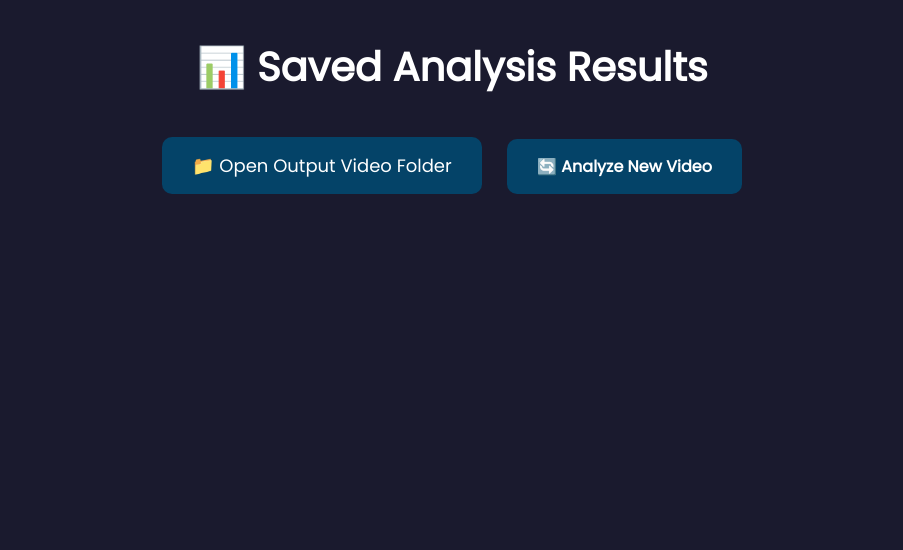
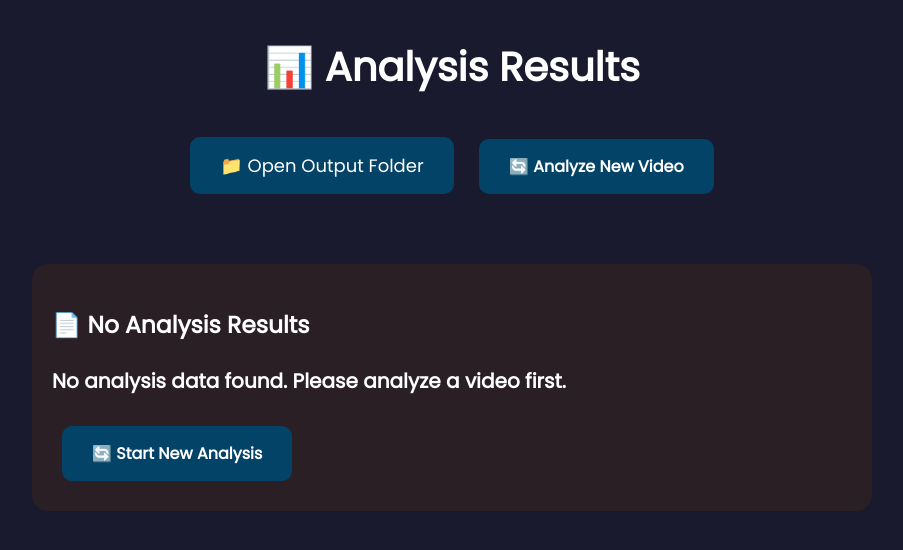
Before and after one commit to A-netwoRk11/AI-Powered-CCTV-Surveillance, a Flask app: template templates/saved_results.html in a window 1280 px wide. Shown: the part 70-620 px from the top of the page, without its empty margins (188-1091 px from the left). Run offline with Flask 3, Linux system fonts and the light colour scheme; the template is opened without the code that fills it, so the values that code supplies are empty.

Commit message:
Update saved_results.html

```diff
--- a/templates/saved_results.html
+++ b/templates/saved_results.html
@@ -152,19 +142,63 @@
     </nav>
 
     <div class="section">
-        <h1>📊 Saved Analysis Results</h1>
+        <h1>📊 Analysis Results</h1>
 
         <div style="margin: 30px 0;">
             {% if not is_saved %}
-            <button class="btn" onclick="openVideoFolder()" style="font-size: 18px; padding: 15px 30px;">📁 Open Output Video Folder</button>
+            <button class="btn" onclick="openVideoFolder()" style="font-size: 18px; padding: 15px 30px;">📁 Open Output Folder</button>
             <a href="/" class="btn">🔄 Analyze New Video</a>
             {% else %}
-
             <a href="/saved_analysis" class="btn">📁 Back to Saved Results</a>
-
             {% endif %}
         </div>
     </div>
+
+    <!-- Video Section -->
+    {% if video_filename %}
+    <div class="original-video">
+        <h3>🎬 Video</h3>
+        <video controls style="width: 100%; max-width: 600px;">
+            <source src="/upload/{{ video_filename }}" type="video/mp4">
+            Your browser does not support the video tag.
+        </video>
+    </div>
+    {% elif metadata and metadata.original_video %}
+    <div class="original-video">
+        <h3>� Video</h3>
+        <video controls style="width: 100%; max-width: 600px;">
+            <source src="/static/saved-test/{{ dir_name }}/{{ metadata.original_video }}" type="video/mp4">
+            Your browser does not support the video tag.
+        </video>
+    </div>
+    {% endif %}
+
+    <!-- Metadata Section -->
+    {% if metadata %}
+    <div class="metadata-card">
+        <h3>📋 Analysis Information</h3>
+        <p><strong>Test Name:</strong> {{ metadata.test_name }}</p>
+        <p><strong>Date:</strong> {{ metadata.timestamp }}</p>
+        {% if metadata.total_frames %}
+        <p><strong>Total Frames:</strong> {{ metadata.total_frames }}</p>
+        {% endif %}
+        {% if metadata.person_detected %}
+        <p><strong>Persons Detected:</strong> {{ metadata.person_detected }}</p>
+        {% endif %}
+        {% if metadata.analysis_summary %}
+        <p><strong>Summary:</strong> {{ metadata.analysis_summary }}</p>
+        {% endif %}
+    </div>
+    {% endif %}
+
+    <!-- No Results Message -->
+    {% if not metadata and not detections %}
+    <div class="no-results">
+        <h3>📄 No Analysis Results</h3>
+        <p>No analysis data found. Please analyze a video first.</p>
+        <a href="/" class="btn">🔄 Start New Analysis</a>
+    </div>
+    {% endif %}
 
     <script>
     function openVideoFolder() {
```
Also changed, not shown: other parts of templates/saved_results.html (+12 -22 lines).
